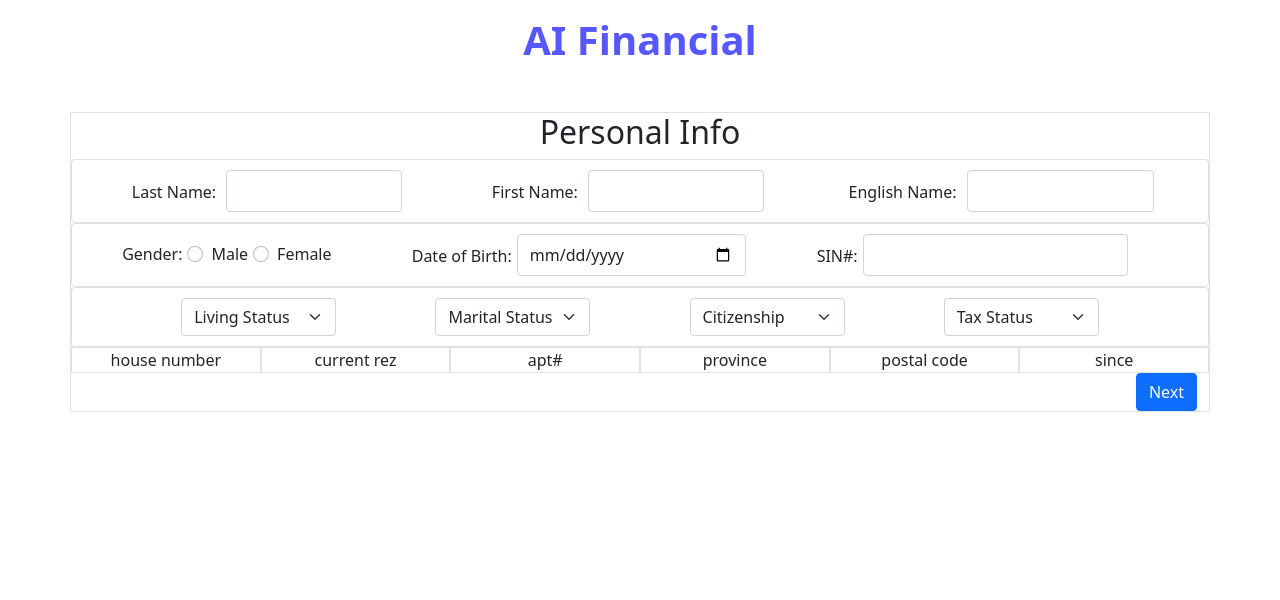
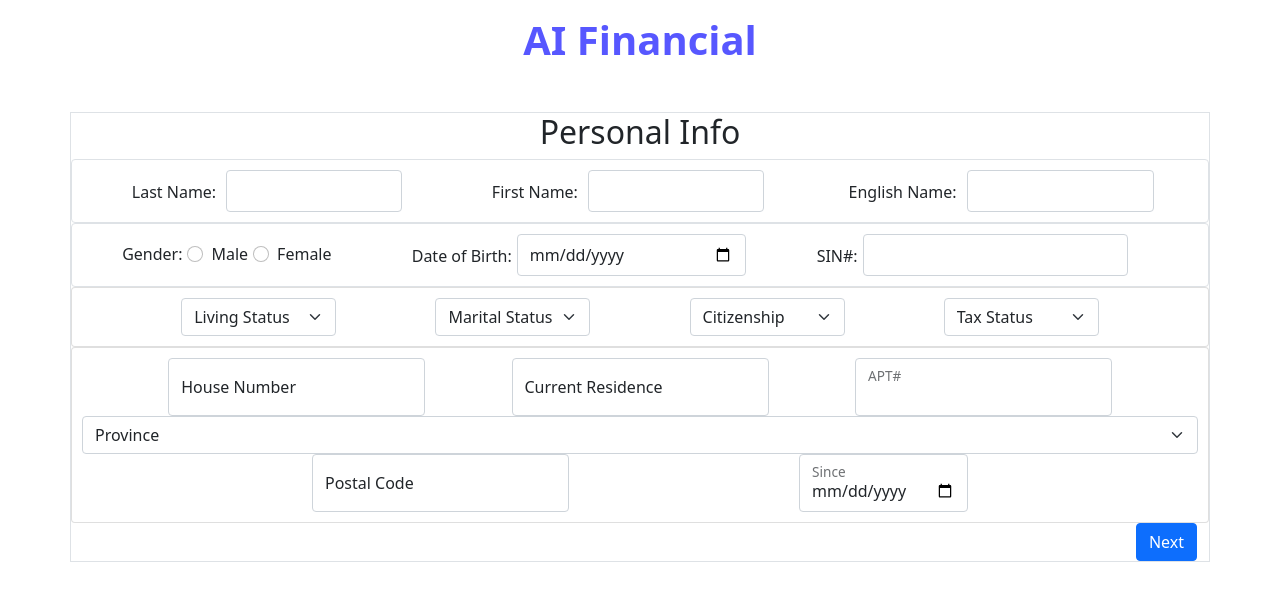
Before and after one commit to Yolanda-C-GitHub/ai-power-aifinancial-application, a React (Create React App) app in the folder Client/: page / in a window 1280 px wide. Shown: the top 600 px of the page. Built offline with nearby package versions, Linux system fonts and the light colour scheme.

Commit message:
missing fourth part css

```diff
--- a/Client/src/components/PersonalInfo/Personalinfo.js
+++ b/Client/src/components/PersonalInfo/Personalinfo.js
@@ -23,12 +23,7 @@ export default function Personalinfo() {
                     </div>
 
                     <div className='row'>
-                        <div className ='col border'>house number</div>
-                        <div className ='col border'>current rez</div>
-                        <div className ='col border'> apt#</div>
-                        <div className ='col border'> province</div>
-                        <div className ='col border'> postal code</div>
-                        <div className ='col border'> since </div>
+                        <Fourthpart />
                     </div>
 
                     <div className='d-flex justify-content-end'>
--- a/Client/src/components/PersonalInfo/Personalinfoparts/Fourthpart.js
+++ b/Client/src/components/PersonalInfo/Personalinfoparts/Fourthpart.js
@@ -1,10 +1,47 @@
 import React from 'react'
-import {Card, Form,} from 'react-bootstrap'
+import {Card, FloatingLabel,Form} from 'react-bootstrap'
 import './fourthpart.css'
 
 export default function Fourthpart() {
     return (
-        <Card>
+        <Card className='fourthPartCard'>
+
+            <FloatingLabel label='House Number'>
+                <Form.Control placeholder='house#' />
+            </FloatingLabel>
+
+            <FloatingLabel label='Current Residence'>
+                <Form.Control placeholder='Address' />
+            </FloatingLabel>
+
+            <FloatingLabel label='APT#'>
+                <Form.Control />
+            </FloatingLabel>
+
+            <Form.Select className=''>
+                <option>Province</option>
+                <option value='ON'>ON</option>
+                <option value='AB'>AB</option>
+                <option value='BC'>BC</option>
+                <option value='MB'>MB</option>
+                <option value='NB'>NB</option>
+                <option value='NL'>NL</option>
+                <option value="NT">NT</option>
+                <option value='NS'>NS</option>
+                <option value='NU'>NU</option>
+                <option value='PE'>PE</option>
+                <option value='QC'>QC</option>
+                <option value='SK'>SK</option>
+                <option value='YT'>YT</option>
+            </Form.Select>
+
+            <FloatingLabel label='Postal Code'>
+                <Form.Control  placeholder='postal'/>
+            </FloatingLabel>
+
+            <FloatingLabel label='Since'>
+                <Form.Control type='date'  placeholder='date'/>
+            </FloatingLabel>
 
         </Card>
     )
--- a/Client/src/components/PersonalInfo/Personalinfoparts/fourthpart.css
+++ b/Client/src/components/PersonalInfo/Personalinfoparts/fourthpart.css
@@ -0,0 +1,7 @@
+.fourthPartCard{
+    display:flex;
+    flex-direction:row;
+    justify-content: space-evenly;
+    padding:10px;
+    flex-wrap: wrap;
+}
```
